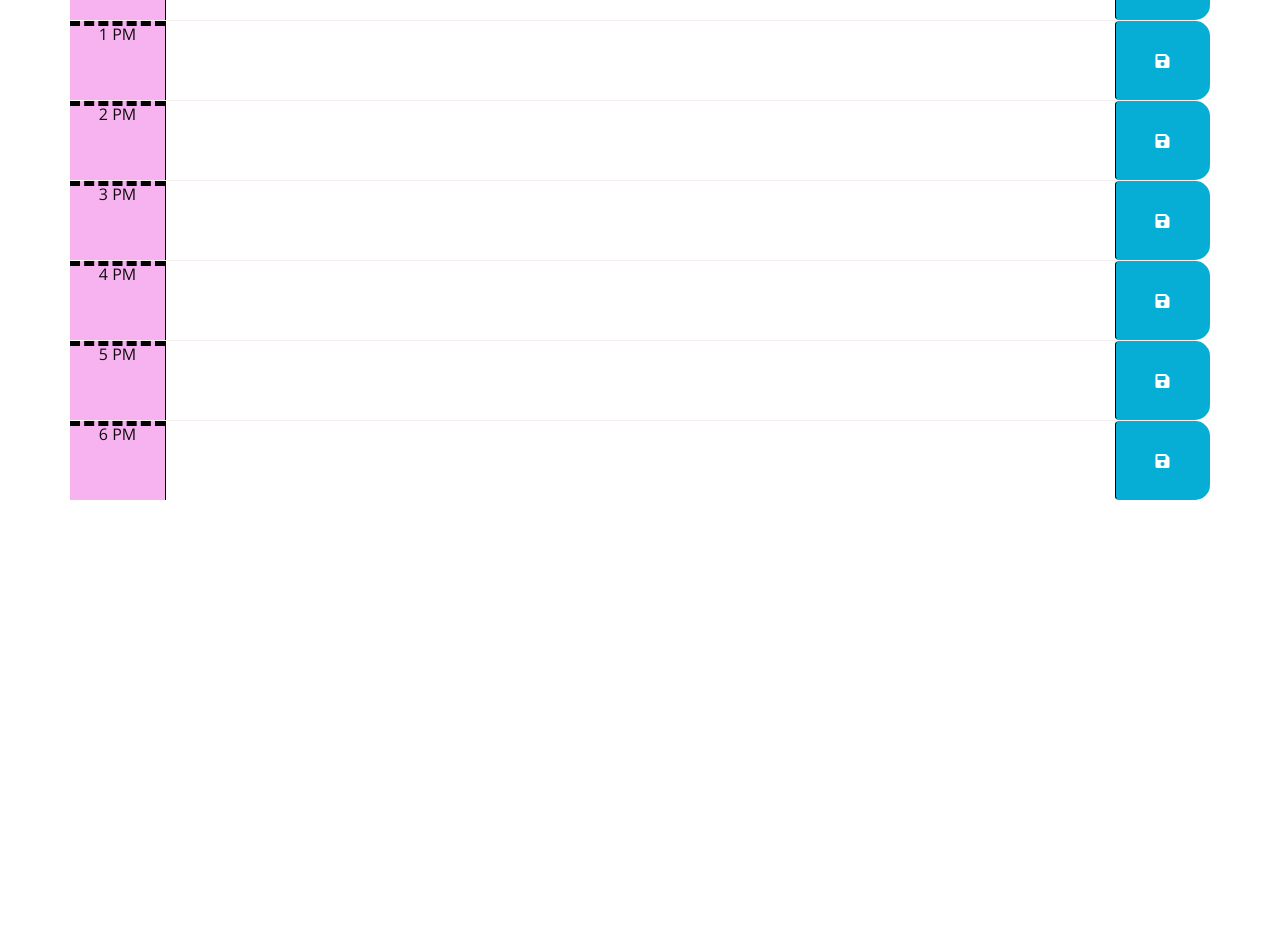
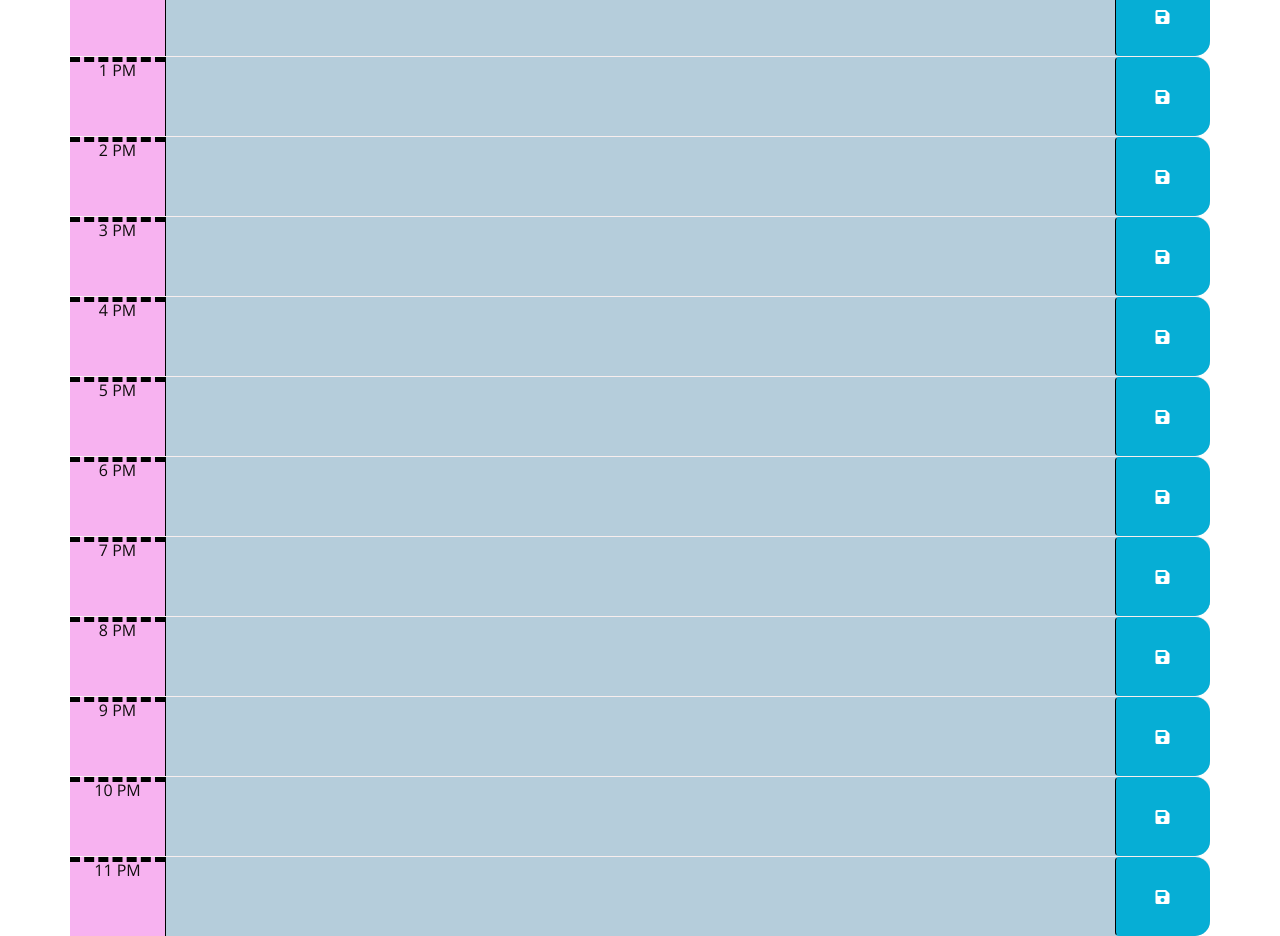
Before and after one commit to Fishdestroyer/WK-5-WORK-DAY-SCHEDULER, a website: page develop/index.html in a window 1280 px wide. Shown: the part 920-1856 px from the top of the page. Before the commit the page ends 1420 px from the top, so only its background shows below. Drawn offline with nearby package versions, Linux system fonts and the light colour scheme.

Commit message:
Updated index.js and readme

```diff
--- a/develop/index.html
+++ b/develop/index.html
@@ -16,8 +16,8 @@
 
     <body>
         <header class="jumbotron">
-            <h1 class="display-3">Work Day Scheduler</h1>
-            <p class="lead">A simple calendar app for scheduling your work day</p>
+            <h1 class="display-3">Day Planner for the busy</h1>
+            <p class="lead">An easy way to schedule your work so you can work your schedule!</p>
             <p id="currentDay" class="lead"></p>
         </header>
         <div class="container">
@@ -95,6 +95,31 @@
                 <textarea class="col-sm-10 description"></textarea>
                 <button class="btn col-sm-1 saveBtn "><i class="fas fa-save"></i></button>
             </div>
+            <div id="19" class="row time-block">
+                <div class="col-sm-1 hour">7 PM</div>
+                <textarea class="col-sm-10 description"></textarea>
+                <button class="btn col-sm-1 saveBtn "><i class="fas fa-save"></i></button>
+            </div>
+            <div id="20" class="row time-block">
+                <div class="col-sm-1 hour">8 PM</div>
+                <textarea class="col-sm-10 description"></textarea>
+                <button class="btn col-sm-1 saveBtn "><i class="fas fa-save"></i></button>
+            </div>
+            <div id="21" class="row time-block">
+                <div class="col-sm-1 hour">9 PM</div>
+                <textarea class="col-sm-10 description"></textarea>
+                <button class="btn col-sm-1 saveBtn "><i class="fas fa-save"></i></button>
+            </div>
+            <div id="22" class="row time-block">
+                <div class="col-sm-1 hour">10 PM</div>
+                <textarea class="col-sm-10 description"></textarea>
+                <button class="btn col-sm-1 saveBtn "><i class="fas fa-save"></i></button>
+            </div>
+            <div id="23" class="row time-block">
+                <div class="col-sm-1 hour">11 PM</div>
+                <textarea class="col-sm-10 description"></textarea>
+                <button class="btn col-sm-1 saveBtn "><i class="fas fa-save"></i></button>
+            </div>
         </div>
 
         <script src="https://code.jquery.com/jquery-3.4.1.min.js"></script>
--- a/develop/index.js
+++ b/develop/index.js
@@ -1,9 +1,10 @@
 var today = moment();// https://momentjs.com/--
 
+
 // Read MDN  https://developer.mozilla.org/en-US/docs/Web/JavaScript/Reference/Global_Objects/Date  for better understanding
-$(document).ready(function(){
+$(document).ready(function () {
     $("#currentDay").text(moment().format("dddd, MMMM Do"));
-    $(".saveBtn").on("click", function(){
+    $(".saveBtn").on("click", function () {
         var plannerText = $(this).siblings(".description").val();
         var time = $(this).parent().attr("id");
         localStorage.setItem(time, plannerText);// Saves to local storage
@@ -24,9 +25,34 @@ $(document).ready(function(){
     $("#16 .description").val(localStorage.getItem("16"));
     $("#17 .description").val(localStorage.getItem("17"));
     $("#18 .description").val(localStorage.getItem("18"));
+    $("#19 .description").val(localStorage.getItem("19"));
+    $("#18 .description").val(localStorage.getItem("18"));
+    $("#20 .description").val(localStorage.getItem("20"));
+    $("#21 .description").val(localStorage.getItem("21"));
+    $("#22 .description").val(localStorage.getItem("22"));
+    $("#23 .description").val(localStorage.getItem("23"));
+    //Added additional time stamps for demo purposes, will be removed
     // add more rows for more time
-    function timeChange(){
-       var currentHour = moment().hour(); // Number
+    function timeChange() {
+        var currentHour = moment().hour(); // Number
 
-        $('.time-block').each(function(){
+        $('.time-block').each(function () {
             var idTime = parseInt($(this).attr("id"));// Defines which hour the attribute is
+            if (idTime < currentHour) {// = stated calendar time is less than the current time
+                $(this).addClass("past");
+            } else if (idTime === currentHour) {
+                $(this).addClass("present");
+                $(this).removeClass("past");
+            } else {
+                $(this).addClass("future");
+                $(this).removeClass("past");
+                $(this).removeClass("present");
+            }
+        })
+    }
+
+    timeChange();
+    var timeInterval = setInterval(timeChange, 1000);
+
+
+});
--- a/develop/style.css
+++ b/develop/style.css
@@ -16,7 +16,7 @@ body {
   .jumbotron {
     text-align: center;
     background-color: rgb(255, 254, 180);
-    color: rgb(17, 1, 1);
+    color: rgb(49, 5, 5);
     border-radius: 0;
     border-bottom: 10px solid black;
   }
@@ -43,7 +43,7 @@ body {
   }
 
   .past {
-    background-color: #96caac77;
+    background-color: #b1db64f8;
     color: rgba(255, 47, 47, 0.048);
   }
 
@@ -53,8 +53,9 @@ body {
   }
 
   .future {
-    background-color: #77dd77;
-    color: white;
+    background-color: #92b5caad;
+    color: rgb(243, 234, 234);
+
   }
 
   .saveBtn {
--- a/package.json
+++ b/package.json
@@ -1,5 +1,6 @@
 {
   "dependencies": {
+    "dayjs": "^1.10.7",
     "moment": "^2.29.1"
   }
 }
```
Also changed, not shown: README.md.
